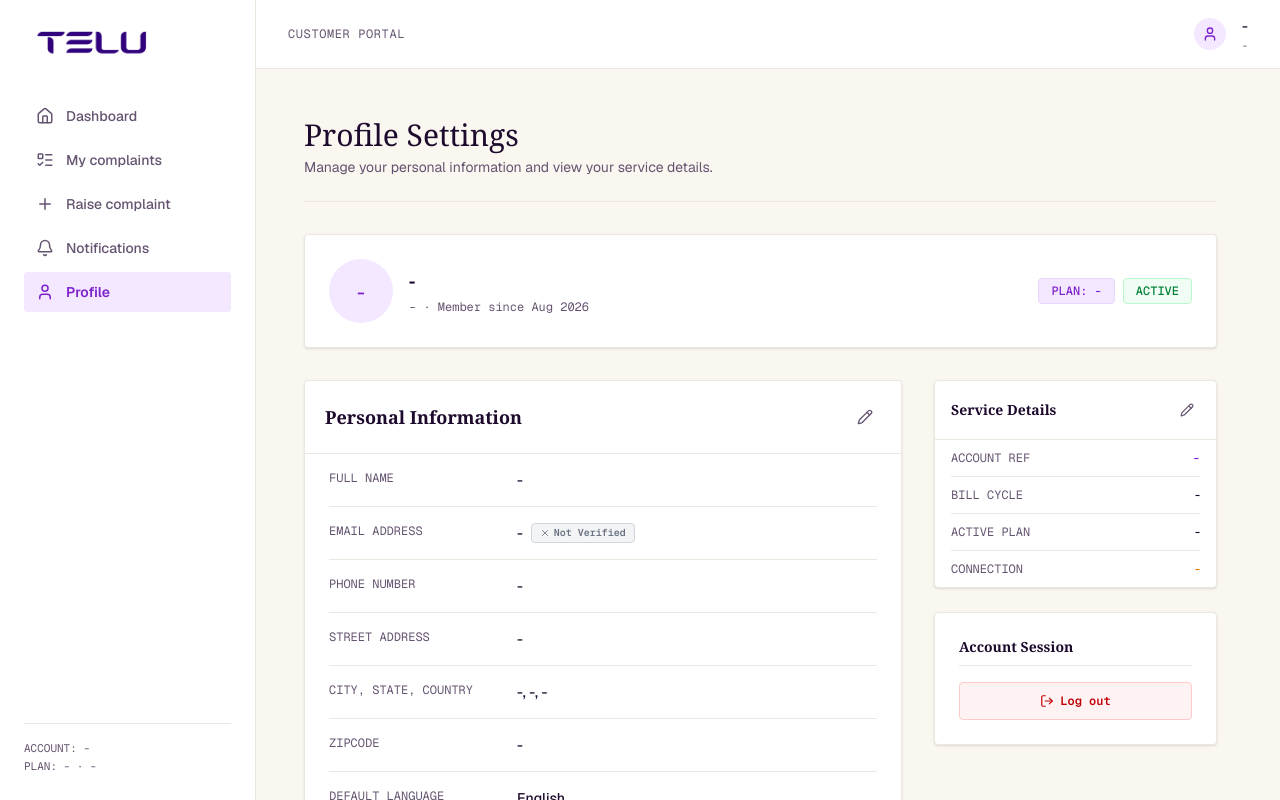
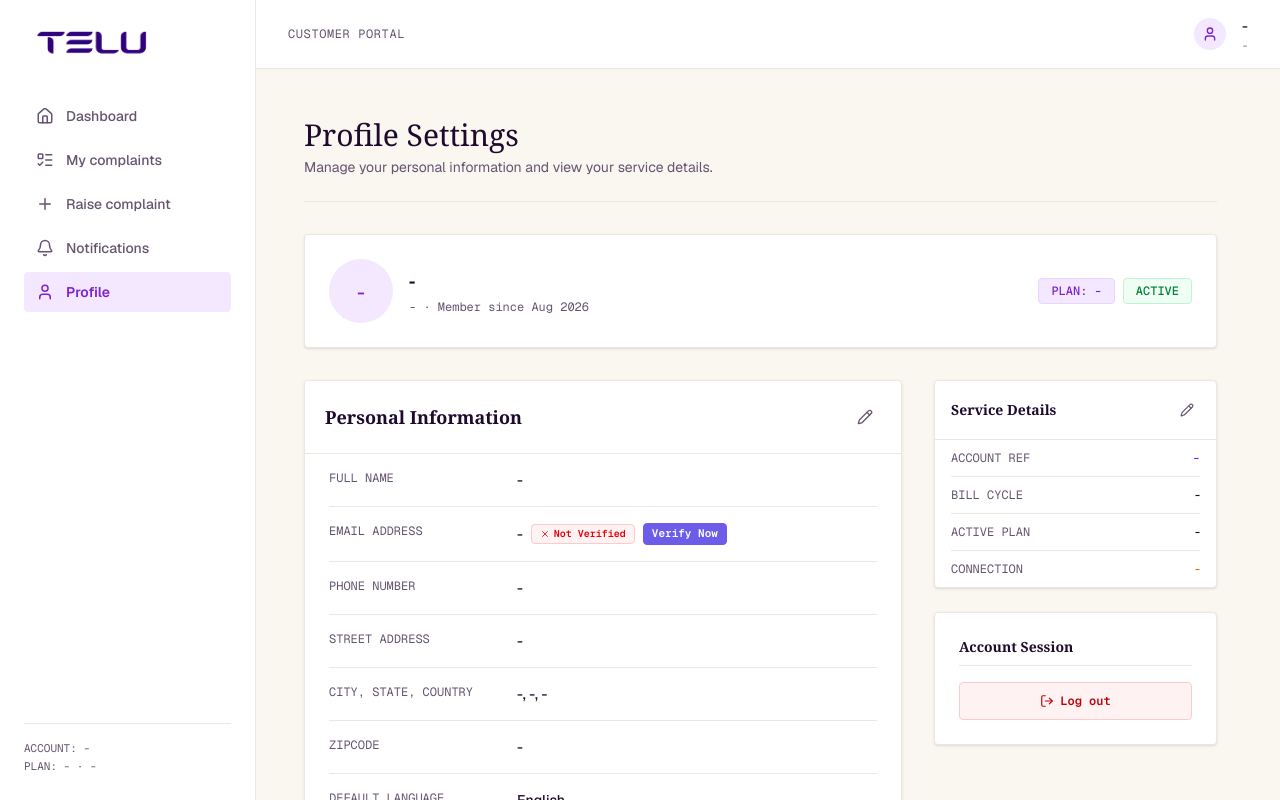
Before and after one commit to telecom-complaint-intelligence/telecom-frontend, a Next.js app: page /customer/profile in a window 1280 px wide. Built offline with nearby package versions, Linux system fonts and the light colour scheme.

Commit message:
feat(profile): add inline email OTP verification button and input form

```diff
--- a/src/app/customer/profile/page.tsx
+++ b/src/app/customer/profile/page.tsx
@@ -6,8 +6,15 @@ import { useAuth } from "@/components/auth-provider";
 import { useRouter } from "next/navigation";
 
 export default function ProfilePage() {
-  const { user, logout, updateProfile, updateServiceDetails } = useAuth();
+  const { user, logout, updateProfile, updateServiceDetails, verifyOtp, resendOtp } = useAuth();
   const router = useRouter();
+
+  // OTP Verification Inline states
+  const [showOtpInput, setShowOtpInput] = useState(false);
+  const [otpCode, setOtpCode] = useState("");
+  const [otpError, setOtpError] = useState("");
+  const [otpSuccess, setOtpSuccess] = useState("");
+  const [otpLoading, setOtpLoading] = useState(false);
 
   // Personal Info Edit states
   const [isEditing, setIsEditing] = useState(false);
@@ -70,6 +77,52 @@ export default function ProfilePage() {
   const handleLogout = () => {
     logout();
     router.push("/auth");
+  };
+
+  const handleTriggerVerification = async () => {
+    setOtpError("");
+    setOtpSuccess("");
+    setOtpLoading(true);
+    try {
+      const sent = await resendOtp(email);
+      if (sent) {
+        setOtpSuccess("A 6-digit OTP code has been sent. Please check your inbox!");
+        setShowOtpInput(true);
+      } else {
+        setOtpError("Failed to trigger verification code.");
+      }
+    } catch (err) {
+      setOtpError("An error occurred while sending the code.");
+    } finally {
+      setOtpLoading(false);
+    }
+  };
+
+  const handleVerifyOtp = async (e: React.FormEvent) => {
+    e.preventDefault();
+    setOtpError("");
+    setOtpSuccess("");
+    if (otpCode.trim().length !== 6) {
+      setOtpError("Please enter a valid 6-digit verification code.");
+      return;
+    }
+    setOtpLoading(true);
+    try {
+      const verified = await verifyOtp(email, otpCode);
+      if (verified) {
+        setOtpSuccess("✓ Email verified successfully!");
+        setTimeout(() => {
+          setShowOtpInput(false);
+          window.location.reload();
+        }, 1500);
+      } else {
+        setOtpError("Invalid verification code. Please try again.");
+      }
+    } catch (err) {
+      setOtpError("An error occurred during verification.");
+    } finally {
+      setOtpLoading(false);
+    }
   };
 
   const startEdit = () => {
@@ -359,18 +412,71 @@ export default function ProfilePage() {
                 </div>
                 <div className="py-4 grid grid-cols-3 gap-4">
                   <span className="font-mono text-xs text-plum uppercase">Email Address</span>
-                  <span className="col-span-2 font-medium flex items-center gap-2">
-                    {email}
+                  <div className="col-span-2 space-y-3">
+                    <div className="flex items-center gap-2">
+                      <span className="font-medium">{email}</span>
                       {user?.emailVerified ? (
                         <span className="text-[10px] font-mono font-semibold px-2 py-0.5 bg-green-50 text-green-700 border border-green-200 rounded flex items-center gap-1">
                           <Check size={10} /> Verified
                         </span>
                       ) : (
-                      <span className="text-[10px] font-mono font-semibold px-2 py-0.5 bg-gray-100 text-gray-500 border border-gray-300 rounded flex items-center gap-1">
+                        <div className="flex items-center gap-2">
+                          <span className="text-[10px] font-mono font-semibold px-2 py-0.5 bg-red-50 text-red-600 border border-red-200 rounded flex items-center gap-1">
                             <X size={10} /> Not Verified
                           </span>
+                          {!showOtpInput && (
+                            <button
+                              type="button"
+                              onClick={handleTriggerVerification}
+                              disabled={otpLoading}
+                              className="text-[11px] font-mono font-semibold px-2 py-0.5 bg-[#6C5CE7] hover:bg-[#5A4AD1] text-white rounded border border-[#6C5CE7] transition-all cursor-pointer disabled:opacity-50"
+                            >
+                              {otpLoading ? "Sending..." : "Verify Now"}
+                            </button>
                           )}
-                  </span>
+                        </div>
+                      )}
+                    </div>
+
+                    {showOtpInput && (
+                      <form onSubmit={handleVerifyOtp} className="space-y-2 p-3 bg-[#FDFBF7] border border-[#EBE6E0] rounded animate-fade-in max-w-sm">
+                        <label className="block text-[10px] font-mono text-plum uppercase tracking-wider">
+                          Enter 6-Digit OTP Code
+                        </label>
+                        <div className="flex gap-2">
+                          <input
+                            type="text"
+                            maxLength={6}
+                            value={otpCode}
+                            onChange={(e) => setOtpCode(e.target.value.replace(/\D/g, ""))}
+                            placeholder="e.g. 123456"
+                            className="px-3 py-1.5 bg-background border border-border-beige rounded text-xs focus:outline-none focus:border-accent w-32 font-mono text-center tracking-widest text-sm"
+                            required
+                          />
+                          <button
+                            type="submit"
+                            disabled={otpLoading || otpCode.length !== 6}
+                            className="px-4 py-1.5 bg-[#1E0A2D] hover:bg-[#2F1442] text-white text-xs font-semibold rounded transition-colors disabled:opacity-50 cursor-pointer"
+                          >
+                            {otpLoading ? "Verifying..." : "Submit Code"}
+                          </button>
+                          <button
+                            type="button"
+                            onClick={() => setShowOtpInput(false)}
+                            className="px-3 py-1.5 border border-border-beige hover:bg-[#F5EFEB] text-plum text-xs rounded cursor-pointer"
+                          >
+                            Cancel
+                          </button>
+                        </div>
+                        {otpError && (
+                          <p className="text-[10px] text-red-500 font-semibold">{otpError}</p>
+                        )}
+                        {otpSuccess && (
+                          <p className="text-[10px] text-green-600 font-semibold">{otpSuccess}</p>
+                        )}
+                      </form>
+                    )}
+                  </div>
                 </div>
                 <div className="py-4 grid grid-cols-3 gap-4">
                   <span className="font-mono text-xs text-plum uppercase">Phone Number</span>
```
Lines whose indentation alone changed are shown as unchanged.
